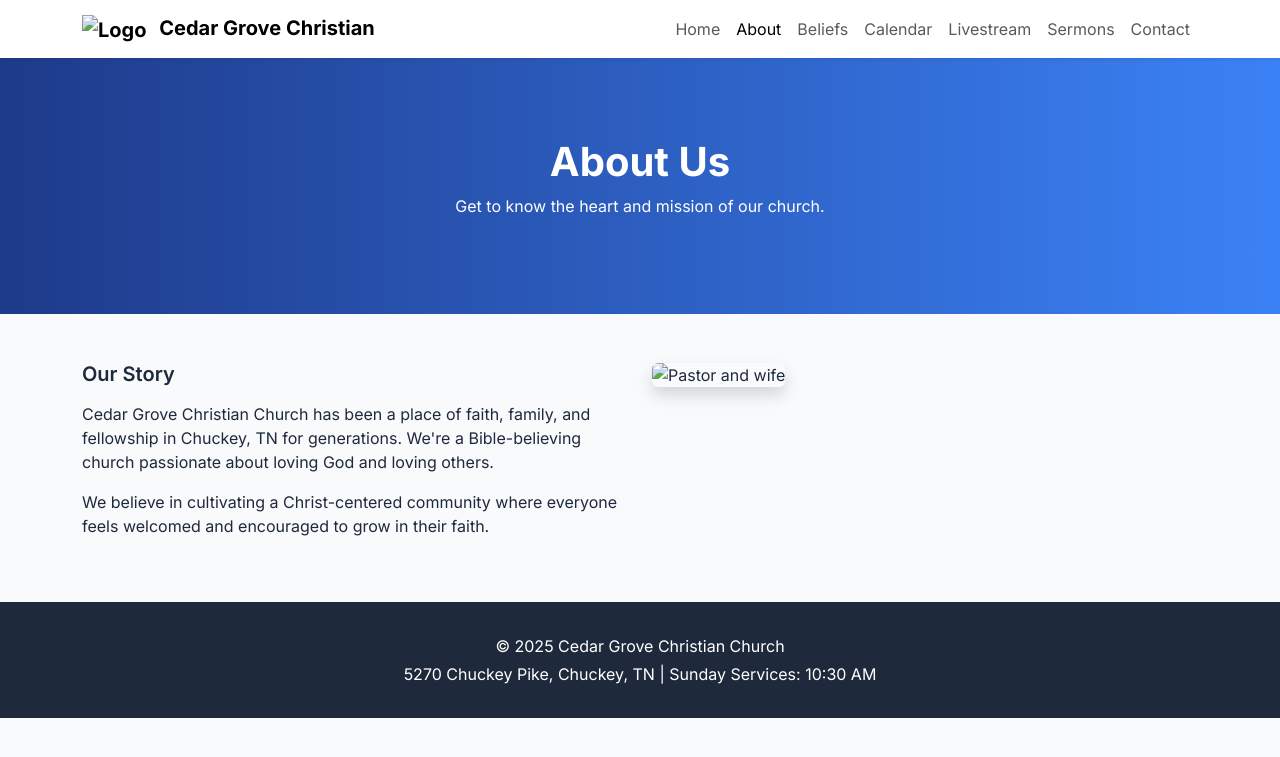
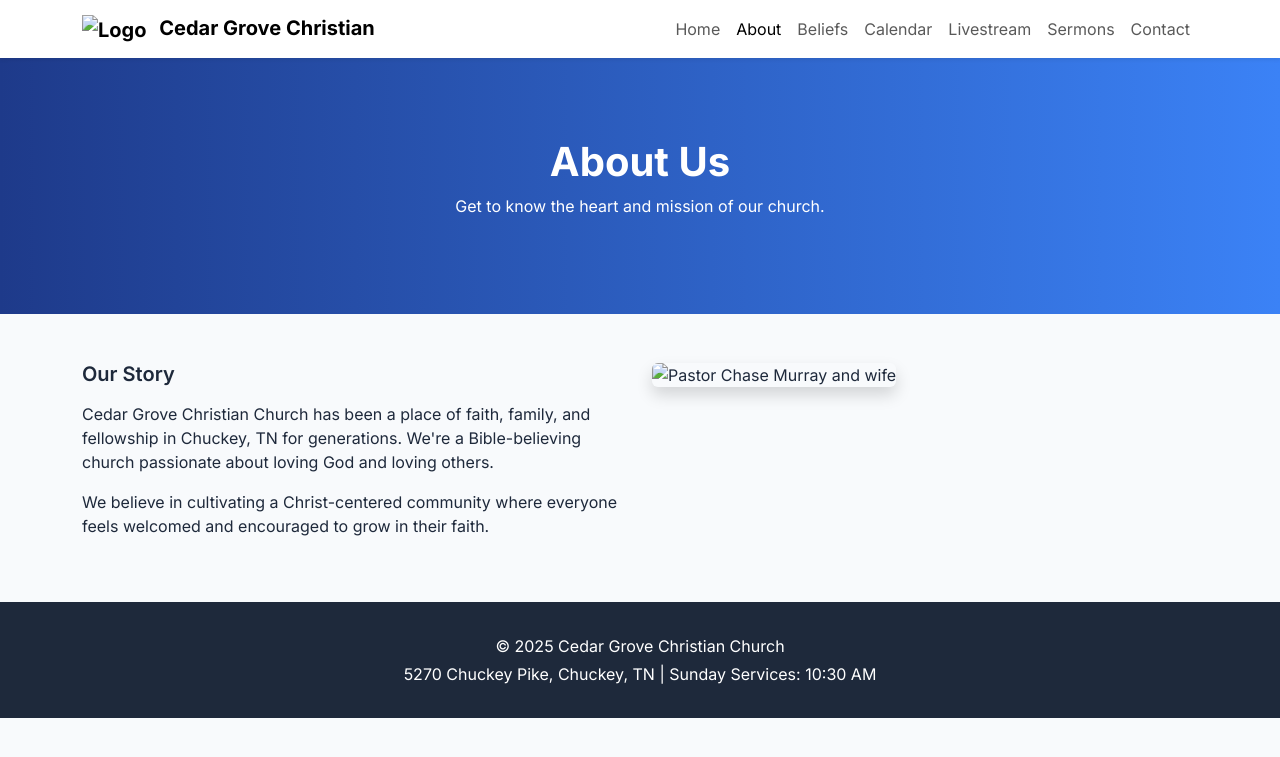
Before and after one commit to Waffles-Websites/waffles-websites.github.io, a Jekyll site: the page pages/about.html, which Jekyll copies as it is, in a window 1280 px wide. Shown: the top 757 px of the page. Built offline with Jekyll 4.4.1, drawn with Linux system fonts in a browser that asks for light colours.

Commit message:
Update about.html

```diff
--- a/pages/about.html
+++ b/pages/about.html
@@ -63,7 +63,7 @@
           <p>We believe in cultivating a Christ-centered community where everyone feels welcomed and encouraged to grow in their faith.</p>
         </div>
         <div class="col-md-6">
-          <img src="/imgs/Picture+of+Pastor+Tim+and+Rhonda-1920w.JPG" class="img-fluid rounded shadow" alt="Pastor and wife">
+          <img src="/assets/imgs/ChaseandSarah.jpg" class="img-fluid rounded shadow" alt="Pastor Chase Murray and wife">
         </div>
       </div>
     </div>
```
